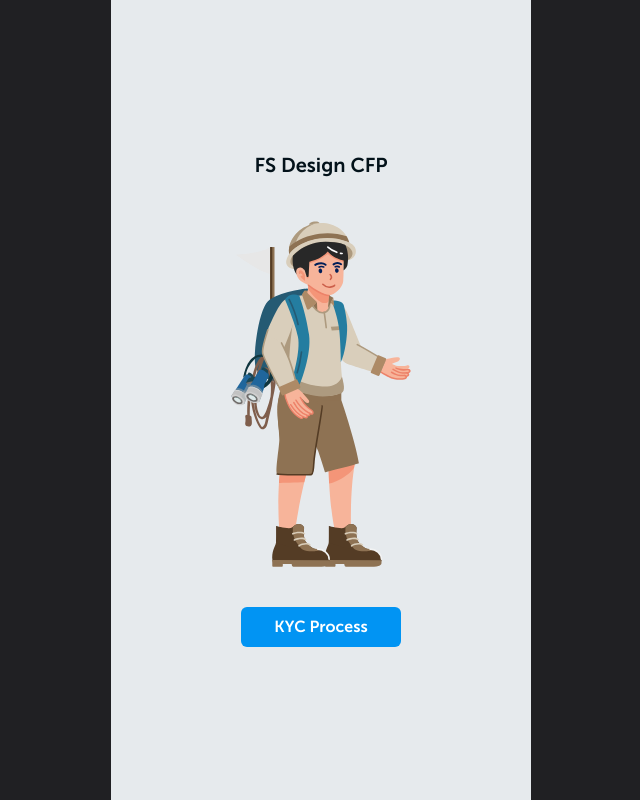
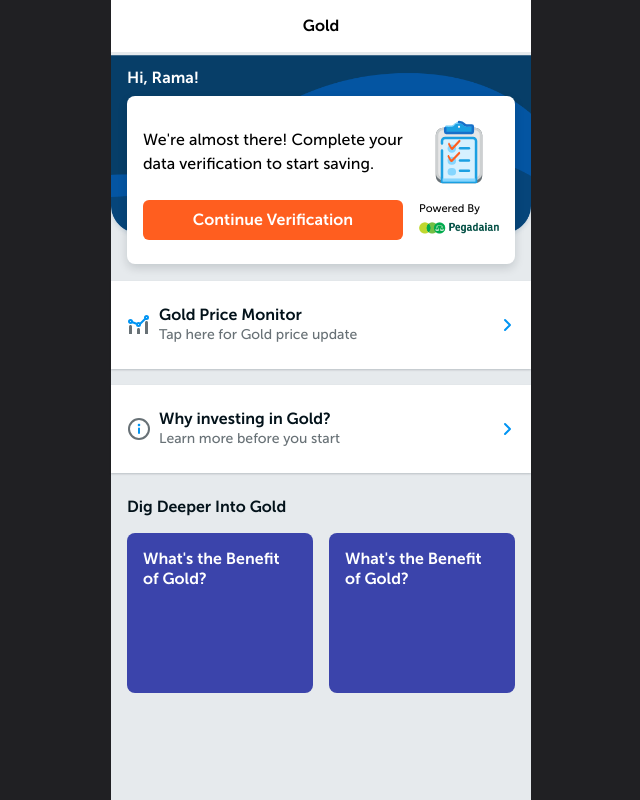
Before and after one commit to ackyl/fs-cfp, a Gatsby site: page / in a window 1280 px wide. Shown: the whole page, without its empty margins (319-959 px from the left). Built offline with nearby package versions, Linux system fonts and the light colour scheme; Gatsby itself is replaced by a stand-in of ours.

Commit message:
finish landing page

```diff
--- a/gatsby-config.js
+++ b/gatsby-config.js
@@ -7,6 +7,7 @@ module.exports = {
   },
   plugins: [
     "gatsby-plugin-sass",
+    "gatsby-plugin-image",
     {
       resolve: `gatsby-plugin-alias-imports`,
       options: {
@@ -19,5 +20,34 @@ module.exports = {
         extensions: ["js", "sass", "svg", "png"],
       },
     },
+    {
+      resolve: `gatsby-source-filesystem`,
+      options: {
+        name: `pages`,
+        path: `${__dirname}/src/pages/`,
+      },
+    },
+    {
+      resolve: `gatsby-source-filesystem`,
+      options: {
+        name: `images`,
+        path: `${__dirname}/static/images/`,
+      },
+    },
+    {
+      resolve: `gatsby-plugin-sharp`,
+      options: {
+        // Defaults used for gatsbyImageData and StaticImage
+        defaults: {},
+        // Set to none to allow builds to continue on image errors
+        failOn: `none`,
+        // deprecated options and their defaults:
+        base64Width: 20,
+        forceBase64Format: `png`, // valid formats: png,jpg,webp
+        useMozJpeg: process.env.GATSBY_JPEG_ENCODER === `MOZJPEG`,
+        stripMetadata: true,
+        defaultQuality: 50,
+      },
+    },
   ],
 };
--- a/package.json
+++ b/package.json
@@ -17,7 +17,10 @@
   "dependencies": {
     "gatsby": "^4.20.0",
     "gatsby-plugin-alias-imports": "^1.0.5",
+    "gatsby-plugin-image": "^2.21.0",
     "gatsby-plugin-sass": "^5.20.0",
+    "gatsby-plugin-sharp": "^4.21.0",
+    "gatsby-source-filesystem": "^4.21.1",
     "react": "^18.1.0",
     "react-dom": "^18.1.0",
     "sass": "^1.54.4"
--- a/src/components/patterns/NavBar.js
+++ b/src/components/patterns/NavBar.js
@@ -12,12 +12,13 @@ const NavBar = ({
   isNotice,
   isBack,
   isClose,
+  isWhite,
   backUrl,
   onClose,
   step,
   children,
 }) => {
-  const showClose = isClose ? isClose : "true";
+  const showClose = isClose !== null ? isClose : "true";
   const stepProgress = `${(step / 9) * 100}%`;
 
   const stepBar = (
@@ -30,13 +31,13 @@ const NavBar = ({
       if (onClose) {
         return (
           <a onClick={onClose}>
-            <img src={CloseIcon} alt=''></img>
+            <img src={CloseIcon} alt=""></img>
           </a>
         );
       } else {
         return (
           <Link to="/">
-            <img src={CloseIcon} alt=''></img>
+            <img src={CloseIcon} alt=""></img>
           </Link>
         );
       }
@@ -44,12 +45,16 @@ const NavBar = ({
   };
 
   return (
-    <div className={`navbar ${isNotice && "navbar__padding"}`}>
+    <div
+      className={`navbar ${isNotice && "navbar__padding"} ${
+        isWhite && "navbar__white"
+      }`}
+    >
       {/* Title Section */}
       <div className="navbar__header">
         {isBack && (
           <Link to={backUrl}>
-            <img src={BackIcon} alt=''></img>
+            <img src={BackIcon} alt=""></img>
           </Link>
         )}
         <p className="text-title2">{children}</p>
@@ -67,7 +72,7 @@ const NavBar = ({
       {/* Notice Section */}
       {isNotice && (
         <div className={`navbar__notice`}>
-          <img src={LockIcon} alt=''></img>
+          <img src={LockIcon} alt=""></img>
           <p className="text-uiTiny">
             All details are encrypted to protect your privacy.
           </p>
--- a/src/pages/404.js
+++ b/src/pages/404.js
@@ -5,16 +5,12 @@ import React from "react";
 import Layout from "@components/base/Layout";
 import Button from "@components/base/Button";
 
-// Image Imports
-import WelcomeImage from "@images/welcome.svg";
-
 // Main Render
 const NotFoundPage = () => {
   return (
     <Layout>
       <div className="home__center">
         <p className="text-title1 extra">Seems like you lost your way...</p>
-        <img src={WelcomeImage} alt=''></img>
         <Button toPage="/">Take Me Home</Button>
       </div>
     </Layout>
--- a/src/pages/gold-kyc/complete.js
+++ b/src/pages/gold-kyc/complete.js
@@ -1,12 +1,10 @@
 // Main Imports
-import React, { useContext } from "react";
+import React from "react";
 
 // Component Imports
 import Layout from "@components/base/Layout";
-import Button from "@components/base/Button";
 
 // Image Imports
-import WelcomeImage from "@images/welcome.svg";
 import Image from "@images/complete.png";
 
 // Main Render
@@ -14,7 +12,7 @@ const CompleteGoldKyc = () => {
   return (
     <Layout>
       <div className="completegoldkyc">
-        <img src={Image}></img>
+        <img src={Image} alt=""></img>
         <p className="text-uiLarge">Processing Your Registration</p>
         <p className="text-uiSmall">
           We will verify your details within 60 minutes (during working days).
--- a/src/pages/gold-kyc/personal/personal.js
+++ b/src/pages/gold-kyc/personal/personal.js
@@ -84,8 +84,6 @@ const Personal = () => {
   const closePopUpWindow = () => {
     setPopup(false);
   };
-
-  console.log(fullAddress);
 
   return (
     <Layout>
--- a/src/pages/index.js
+++ b/src/pages/index.js
@@ -1,21 +1,92 @@
 // Main Imports
 import React from "react";
+import { StaticImage } from "gatsby-plugin-image";
 
 // Component Imports
 import Layout from "@components/base/Layout";
 import Button from "@components/base/Button";
+import NavBar from "@components/patterns/NavBar";
 
 // Image Imports
-import WelcomeImage from "@images/welcome.svg";
+import BgImage from "@images/homeBg.png";
+import BoardImage from "@images/icons/board.svg";
+import PegadaianImage from "@images/pegadaian.png";
+import WealthIcon from "@images/icons/wealth.svg";
+import InfoIcon from "@images/icons/infoColor.svg";
+import ChevronIcon from "@images/icons/chevronRight.svg";
 
 // Main Render
 const IndexPage = () => {
   return (
     <Layout>
-      <div className="home__center">
-        <p className="text-title1 extra">FS Design CFP</p>
-        <img src={WelcomeImage} alt=''></img>
-        <Button toPage="gold-kyc/onboarding">KYC Process</Button>
+      <NavBar isWhite>Gold</NavBar>
+      <div className="home-content">
+        {/* <img src={BgImage} className="home-bg" alt=""></img> */}
+        <StaticImage
+          src="../../static/images/homeBg.png"
+          alt=""
+          loading="eager"
+          className="home-bg"
+        ></StaticImage>
+
+        {/* Absolute */}
+        <div className="home-absolute">
+          <p className="text-title2">Hi, Rama!</p>
+          <div className="home-hero">
+            <div className="home-row">
+              <p className="text-uiBaseline">
+                We're almost there! Complete your data verification to start
+                saving.
+              </p>
+              <img src={BoardImage} alt=""></img>
+            </div>
+            <div className="home-row">
+              <Button type="cta" toPage="gold-kyc/onboarding">
+                Continue Verification
+              </Button>
+              <div>
+                <p className="text-captionMicro">Powered By</p>
+                <img
+                  src={PegadaianImage}
+                  className="home-pegadaian"
+                  alt=""
+                ></img>
+              </div>
+            </div>
+          </div>
+        </div>
+
+        {/* Cards */}
+        <div className="home-card">
+          <img src={WealthIcon} alt=""></img>
+          <div className="home-card__subtitle">
+            <p className="text-title2">Gold Price Monitor</p>
+            <p className="text-uiSmall">Tap here for Gold price update</p>
+          </div>
+          <img src={ChevronIcon} alt=""></img>
+        </div>
+
+        <div className="home-card">
+          <img src={InfoIcon} alt=""></img>
+          <div className="home-card__subtitle">
+            <p className="text-title2">Why investing in Gold?</p>
+            <p className="text-uiSmall">Learn more before you start</p>
+          </div>
+          <img src={ChevronIcon} alt=""></img>
+        </div>
+
+        {/* Article */}
+        <div className="home-articles">
+          <p className="text-title2">Dig Deeper Into Gold</p>
+          <div className="home-articles__row">
+            <div className="home-article">
+              <p className="text-title2">What's the Benefit of Gold?</p>
+            </div>
+            <div className="home-article">
+              <p className="text-title2">What's the Benefit of Gold?</p>
+            </div>
+          </div>
+        </div>
       </div>
     </Layout>
   );
--- a/src/styles/pages/home.sass
+++ b/src/styles/pages/home.sass
@@ -1,16 +1,56 @@
 .home
-  &__center
+  &-bg
     width: 100%
-    height: 100vh
-    height: calc(var(--vh, 1vh) * 100)
+    margin-bottom: 24px
+  &-content
+    position: relative
+  &-absolute
+    position: absolute
+    top: 16px
+    left: 0
+    padding: 0 16px
+    > p
+      color: white
+      margin-bottom: 8px
+  &-hero
+    background-color: white
+    color: black
+    border-radius: 8px
+    padding: 24px 16px
+    box-shadow: 0px 4px 10px rgba(3, 18, 26, 0.15)
+  &-row
     display: flex
-    justify-content: center
     align-items: center
-    text-align: center
-    flex-direction: column
+    > img
+      margin: 0 16px
+    > div
+      margin-left: 16px
+  &-row:first-child
+    margin-bottom: 16px
+  &-pegadaian
+    width: 80px
+    margin-top: 8px
+  &-card
+    margin: 16px 0 0
+    box-shadow: 0px 1px 2px rgba(3, 18, 26, 0.2)
+    display: flex
+    background-color: white
+    padding: 24px 16px
+    &__subtitle
+      flex: 1
+      margin-left: 8px
+      > p:last-child
+        color: $uiDarkSecondary
+  &-articles
+    padding: 24px 16px
+    &__row
+      display: flex
+  &-article
+    margin-top: 16px
     padding: 16px
-    img
-      margin: 40px 0
-      height: 350px
-    a
-      width: 160px
+    height: 160px
+    border-radius: 8px
+    background-color: #3B44AB
+    color: white
+.home-article:last-child
+  margin-left: 16px
--- a/src/styles/patterns/navbar.sass
+++ b/src/styles/patterns/navbar.sass
@@ -2,13 +2,16 @@
   background-color: $businessSuit
   width: 100%
   padding: 16px
+  color: white
+  &__white
+    background-color: white
+    color: black
   &__header
     display: flex
     align-items: center
     p
       flex: 1
       text-align: center
-      color: white
     img
       width: 24px
       height: 24px
```
Also changed, not shown: src/pages/gold-kyc/onboarding.js (+7 -5 lines), static/images/gold.png (added), static/images/homeBg.png (added), static/images/icons/board.svg (added), static/images/icons/chevronRight.svg (added), static/images/icons/infoColor.svg (added), static/images/icons/wealth.svg (added), static/images/pegadaian.png (added), static/images/welcome.svg (deleted), 1 other file.
